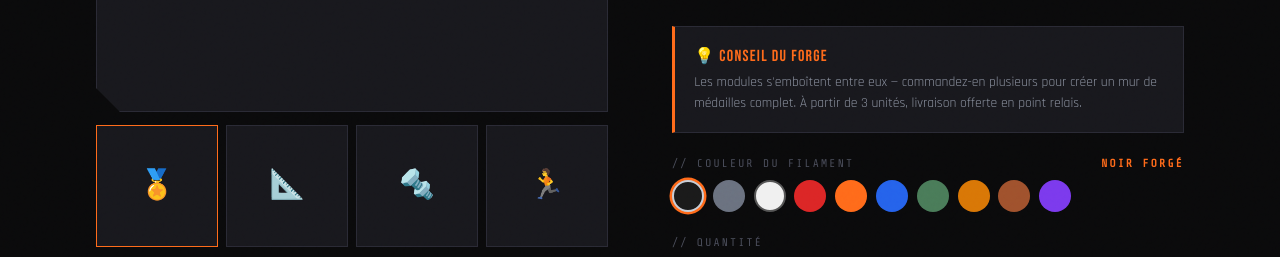
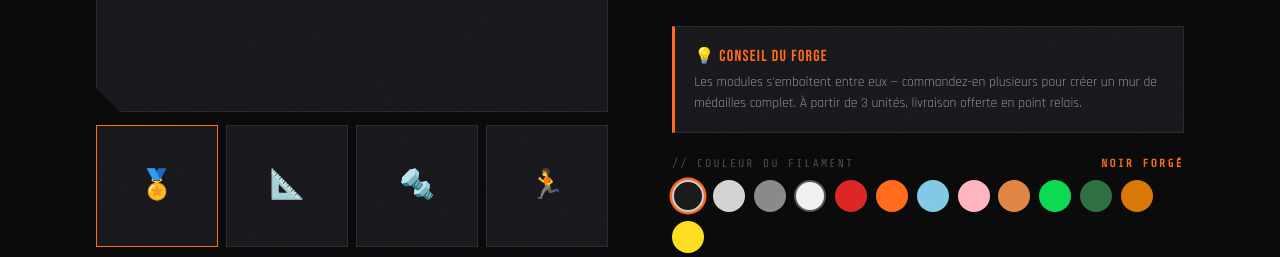
Before and after one commit to Sebastien-Arigo/PrintForge13, a website: page medal-rack.html in a window 1280 px wide. Shown: the part 525-782 px from the top of the page. Drawn offline with nearby package versions, Linux system fonts and the light colour scheme.

Commit message:
Update medal-rack.html

```diff
--- a/medal-rack.html
+++ b/medal-rack.html
@@ -735,13 +735,12 @@
       <div class="tab-panel" id="tab-specs">
         <table class="spec-table">
           <tr><td>Matériau</td><td>PLA+ haute résistance</td></tr>
-          <tr><td>Dimensions</td><td>30 × 8 × 4 cm (par module)</td></tr>
+          <tr><td>Dimensions</td><td>12,9 × 11,2 × 2,2 cm (par module)</td></tr>
           <tr><td>Poids</td><td>~80g</td></tr>
-          <tr><td>Capacité</td><td>10+ médailles par module</td></tr>
           <tr><td>Fixation</td><td>2 vis + chevilles (fournies)</td></tr>
           <tr><td>Crochets</td><td>Inclus (quantité adaptée)</td></tr>
           <tr><td>Modulable</td><td>Oui — emboîtement latéral</td></tr>
-          <tr><td>Couleurs disponibles</td><td>10 coloris</td></tr>
+          <tr><td>Couleurs disponibles</td><td>13 coloris</td></tr>
           <tr><td>Délai fabrication</td><td>3 à 5 jours ouvrés</td></tr>
           <tr><td>Expédition</td><td>France, Belgique, Suisse, Luxembourg, Monaco</td></tr>
           <tr><td>Fabrication</td><td>Marseille, France 🇫🇷</td></tr>
@@ -787,16 +786,19 @@ const UNIT_PRICE = 24.90;
 const PRODUCT_ID = 'medal-rack';
 
 const COLORS = [
-  { name: 'Noir Forgé',     hex: '#1a1a1a' },
-  { name: 'Gris Acier',     hex: '#6b7280' },
+  { name: 'Noir mat',   hex: '#1a1a1a' },
+  { name: 'Gris clair',   hex: '#D3D3D3' },
+  { name: 'Gris foncé',   hex: '#898989' },
   { name: 'Blanc Arctique', hex: '#f0f0f0' },
-  { name: 'Rouge Ember',    hex: '#dc2626' },
-  { name: 'Orange Forge',   hex: '#ff6b1a' },
-  { name: 'Bleu Cobalt',    hex: '#2563eb' },
-  { name: 'Vert Army',      hex: '#4a7c59' },
-  { name: 'Or Métallisé',   hex: '#d97706' },
-  { name: 'Bronze',         hex: '#a0522d' },
-  { name: 'Violet Neon',    hex: '#7c3aed' },
+  { name: 'Rouge',  hex: '#dc2626' },
+  { name: 'Orange Forge', hex: '#ff6b1a' },
+  { name: 'Bleu ciel',  hex: '#82C8E5' },
+  { name: 'Rose',  hex: '#FFB5C0' },
+  { name: 'Marron',  hex: '#E08543' },
+  { name: 'Vert clair',    hex: '#0BDA51' },
+  { name: 'Vert forêt',    hex: '#2E6F40' },
+  { name: 'Or Métallisé', hex: '#d97706' },
+  { name: 'Jaune', hex: '#FFDE21' },
 ];
 
 // Paliers de promotion (déclenchés à l'affichage uniquement, pas de remise Stripe ici)
```
